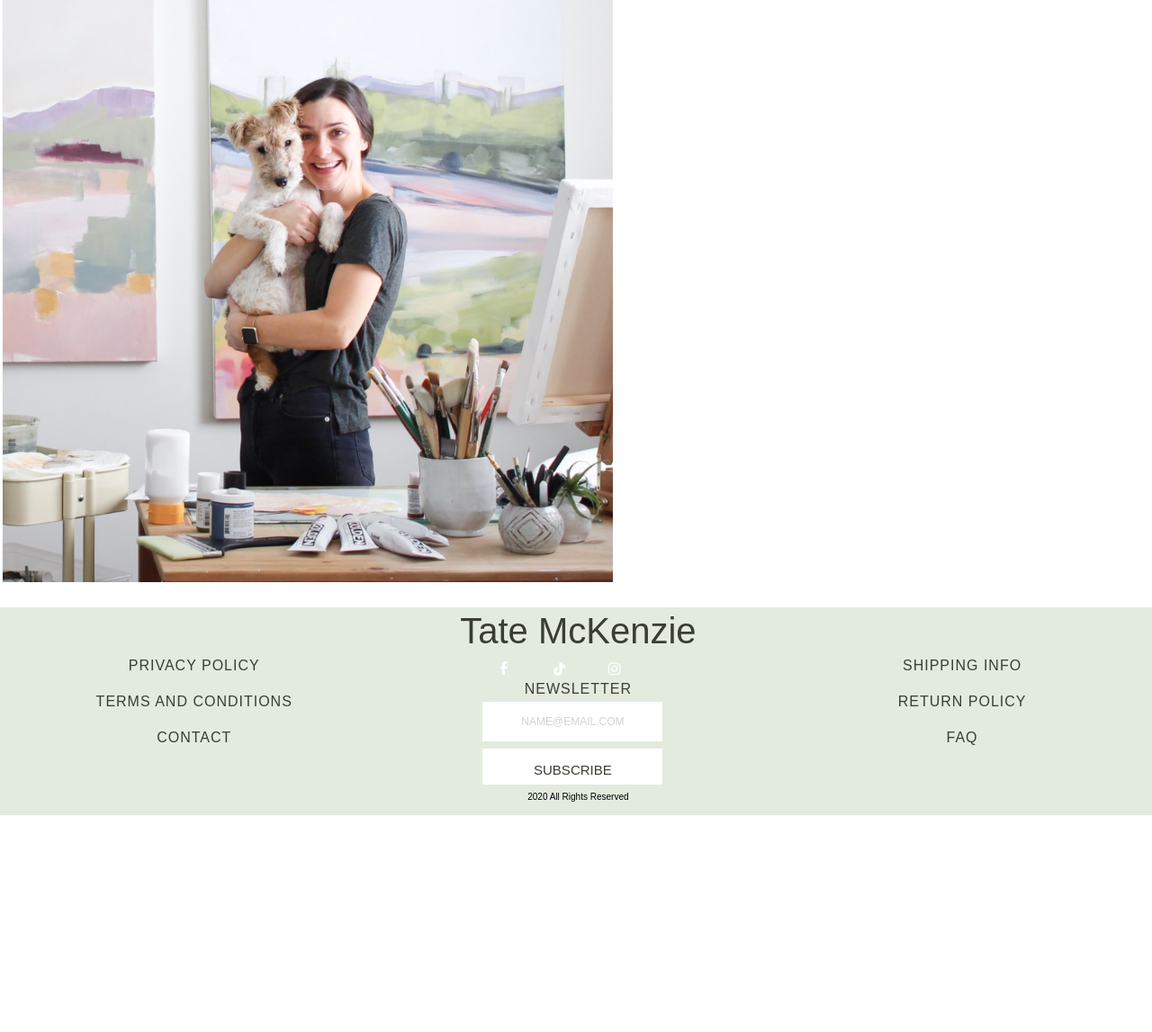
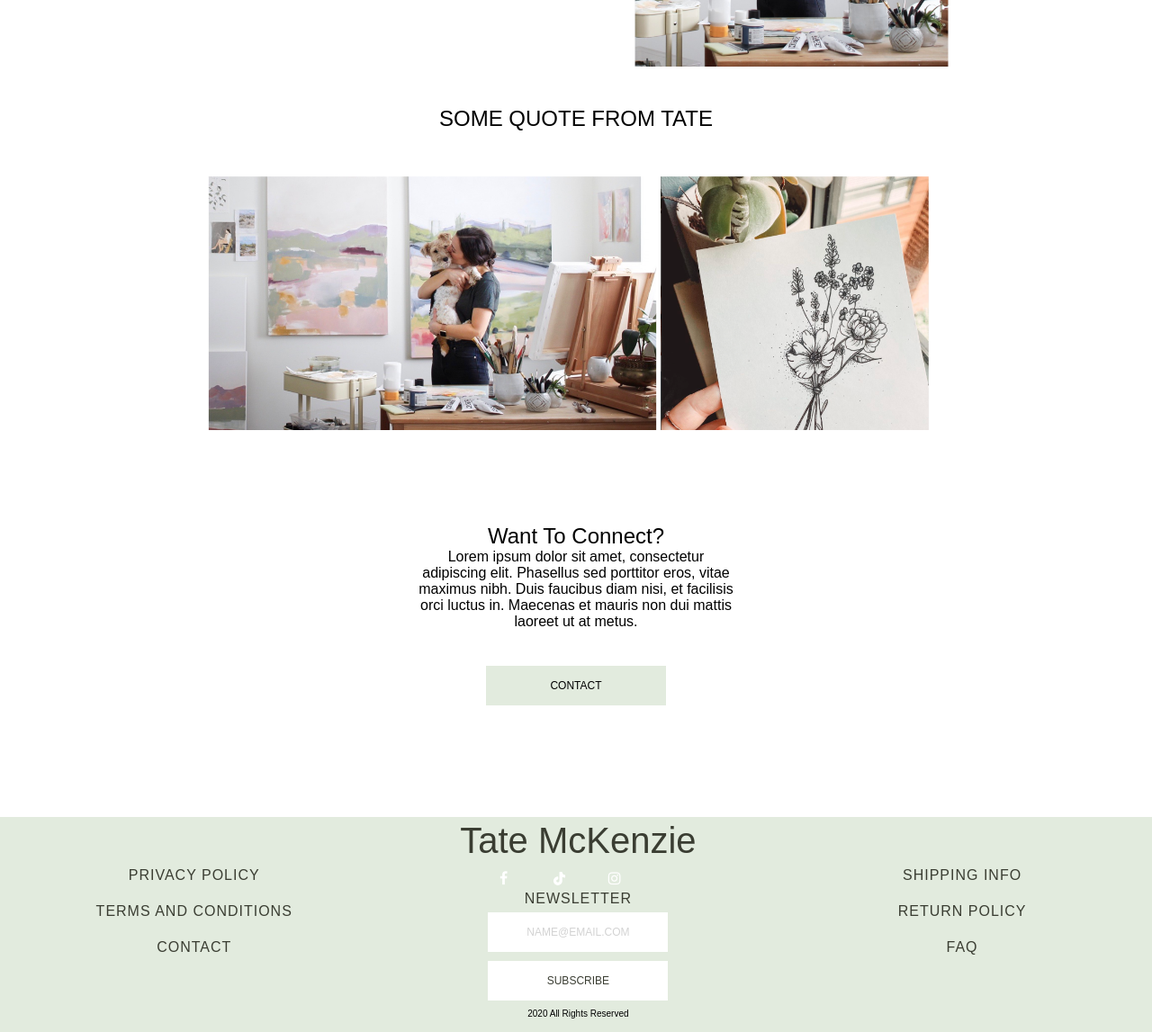
Before and after one commit to josephineschlegel/high-five, a plain HTML site: page about.html in a window 1280 px wide. Shown: the part 969-2116 px from the top of the page at 90% size. Before the commit the page ends 1875 px from the top, so only its background shows below. Drawn offline with Linux system fonts and the light colour scheme; a web font is replaced by a local one.

Commit message:
static about page

```diff
--- a/about.html
+++ b/about.html
@@ -35,14 +35,34 @@
 
             </div>
         </nav>
+        <section class="drawing-banner">
      <img src="imgs/draw.png" alt="Drawing" class="about-header-img">
+            </section>
     </header>
-   <h1 class="main-title">About</h1>
-    <p>Lorem ipsum dolor sit amet, consectetur adipiscing elit. Phasellus sed porttitor eros, vitae maximus nibh. Duis faucibus diam nisi, et facilisis orci luctus in. Maecenas et mauris non dui mattis laoreet ut at metus. Duis eget risus vehicula, vulputate justo at, molestie ipsum. Integer in nunc vel arcu sagittis convallis vel sed eros. Vestibulum sit amet lectus eu libero eleifend pharetra nec nec sapien. Quisque eleifend augue at dolor convallis, sagittis vulputate mauris tristique. Pellentesque ac enim eu libero aliquet semper eu at lacus. Donec lacinia tincidunt sem et euismod. Vestibulum pulvinar et risus ac euismod. Donec gravida mauris non pulvinar pretium. Nunc non justo nec est egestas tincidunt. Donec condimentum, ipsum sit amet pharetra consequat, sapien sapien consequat tortor, ut pharetra sapien sapien at ante.
-<br>
-Sed dictum ultrices neque sit amet molestie. Mauris rutrum ante odio, quis tempus eros convallis et. Donec sodales tortor sed felis vulputate facilisis. Vestibulum lobortis a arcu vel bibendum. Vivamus auctor ligula vel condimentum posuere. Ut auctor augue id odio imperdiet ullamcorper. Etiam at enim sit amet est laoreet sollicitudin. Maecenas placerat, arcu in pulvinar efficitur, orci libero maximus mi, sollicitudin fringilla lorem tortor non risus. Etiam quis sapien ut leo facilisis dignissim id in leo. Quisque laoreet, nunc eget tempus ornare, odio sem congue urna, sollicitudin hendrerit erat elit nec neque. Proin vel ex arcu.</p>
+    <aside class="about-text">
+   <h1 class="main-title" id="about-title">About</h1>
+    <p>Lorem ipsum dolor sit amet, consectetur adipiscing elit. Phasellus sed porttitor eros, vitae maximus nibh. Duis faucibus diam nisi, et facilisis orci luctus in. Maecenas et mauris non dui mattis laoreet ut at metus. Duis eget risus vehicula, vulputate justo at, molestie ipsum. Integer in nunc vel arcu sagittis convallis vel sed eros. Vestibulum sit amet lectus eu libero eleifend pharetra nec nec sapien. Quisque eleifend augue at dolor convallis, sagittis vulputate mauris tristique. Pellentesque ac enim eu libero aliquet semper eu at lacus. Donec lacinia tincidunt sem et euismod.
+</p>
+        </aside>
+    <aside class="about-pic-container">
     <img class="about-pic" alt="Picture of Tate" src="imgs/exdog.png">
+        </aside>
     <div class="whitespace" id="ws3"></div>
+    <section class="quote">
+    <h2 class="about-quote">SOME QUOTE FROM TATE</h2>
+        </section>
+    <div class="whitespace" id="ws4"></div>
+    <section class="about-pictures">
+    <img class="about-pic-two" alt="Picture of Tate" src="imgs/about2.png">
+    <img class="about-pic-three" alt="Picture of Tate" src="imgs/about3.png">
+    </section>
+         <div class="whitespace" id="ws5"></div>
+    <section class="connect">
+    <h2>Want to connect?</h2>
+        <p>Lorem ipsum dolor sit amet, consectetur adipiscing elit. Phasellus sed porttitor eros, vitae maximus nibh. Duis faucibus diam nisi, et facilisis orci luctus in. Maecenas et mauris non dui mattis laoreet ut at metus. </p>
+        <button class="btn" id="contact-btn">CONTACT</button>
+    </section>
+          <div class="whitespace" id="ws6"></div>
     <footer>
 
         <div class="footer-grid-item"><br>
@@ -60,8 +80,8 @@ Sed dictum ultrices neque sit amet molestie. Mauris rutrum ante odio, quis tempu
         </div>
 
             <h4>Newsletter</h4>
-            <button class="newsletter">NAME@EMAIL.COM</button><br>
-            <button class="subscribe">SUBSCRIBE</button>
+            <button id="newsletter" class="btn">NAME@EMAIL.COM</button><br>
+            <button id="subscribe" class="btn">SUBSCRIBE</button>
             <p class="rights">2020 All Rights Reserved</p>
 </div>
         <div class="footer-grid-item"><br>
--- a/style.css
+++ b/style.css
@@ -102,10 +102,30 @@ display: inline-flex;
     color: #3a3d32;
 
 }
-.newsletter {
+#newsletter {
+     color: lightgray;
+    background-color: white;
+
+}
+#subscribe {
+         background-color: white;
+color: #3a3d32;
+}
+
+
+.rights {
+    font-size: 10px;
+    margin-top: -10px;
+}
+
+.whitespace {
+
+    background-color: transparent;
+}
+.btn {
      background-color: white;
   border: none;
-color: lightgray;
+color: black;
     padding: 15px 32px;
   text-align: center;
   text-decoration: none;
@@ -117,38 +137,7 @@ font-weight: 500;
 font-style: bold;
     width: 200px;
     align-content: center;
-    margin-left: -10px;
-
-}
-.subscribe {
-         background-color: white;
-  border: none;
-color: #3a3d32;
-    padding: 15px 32px;
-  text-align: center;
-  text-decoration: none;
-  display: inline-block;
-  font-size: 15px;
-  margin: 4px 2px;
-  cursor: pointer;
-    font-family: brandon-grotesque,sans-serif;
-font-weight: 100;
-font-style: normal;
-    width: 200px;
-  height: 40px;
-
-    margin-left: -10px;
-}
-
-
-.rights {
-    font-size: 10px;
-    margin-top: -10px;
-}
-
-.whitespace {
-
-    background-color: transparent;
+    margin: 5px;
 }
 /*NAVIGATION*/
 .navigation {
@@ -399,6 +388,11 @@ margin-bottom: 100px;
 /*PORTFOLIO PAGE*/
 /*PORTFOLIO PAGE MEDIA QUERIES*/
 /*ABOUT PAGE*/
+.drawing-banner {
+    width: 95%;
+    margin-left: auto;
+    margin-right: auto;
+}
 .about-header-img {
     width: 100%;
     height: 70vh;
@@ -406,4 +400,52 @@ margin-bottom: 100px;
 #ws3 {
     height: 40px;
 }
+.about-text {
+    width: 350px;
+    margin-left:15%;
+    margin-top: 110px;
+}
+.about-pic {
+    width: 350px;
+    margin-left: 55%;
+}
+.about-pic-container {
+    margin-top: -350px;
+}
+#about-title {
+text-align: center;
+    margin-left: 25%;
+}
+.quote {
+    width: 100%;
+    text-align: center;
+}
+.about-pic-two {
+    width: 500px;
+    margin-left: 18%;
+   height: 282.45px;
+}
+.about-pic-three {
+    width: 300px;
+    height: 282.45px;
+}
+#ws4 {
+    height: 50px;
+}
+#ws5 {
+    height: 100px;
+}
+.connect {
+    text-align: center;
+    width: 350px;
+    margin-left: auto;
+    margin-right: auto;
+}
+#contact-btn {
+    background-color: #e2ebde;
+    margin: 40px;
+}
+#ws6 {
+    height: 100px;
+}
 /*ABOUT PAGE MEDIA QUERIES*/
```
Also changed, not shown: index.html (+2 -2 lines), imgs/about2.png (added), imgs/about3.png (added), 1 other file.
